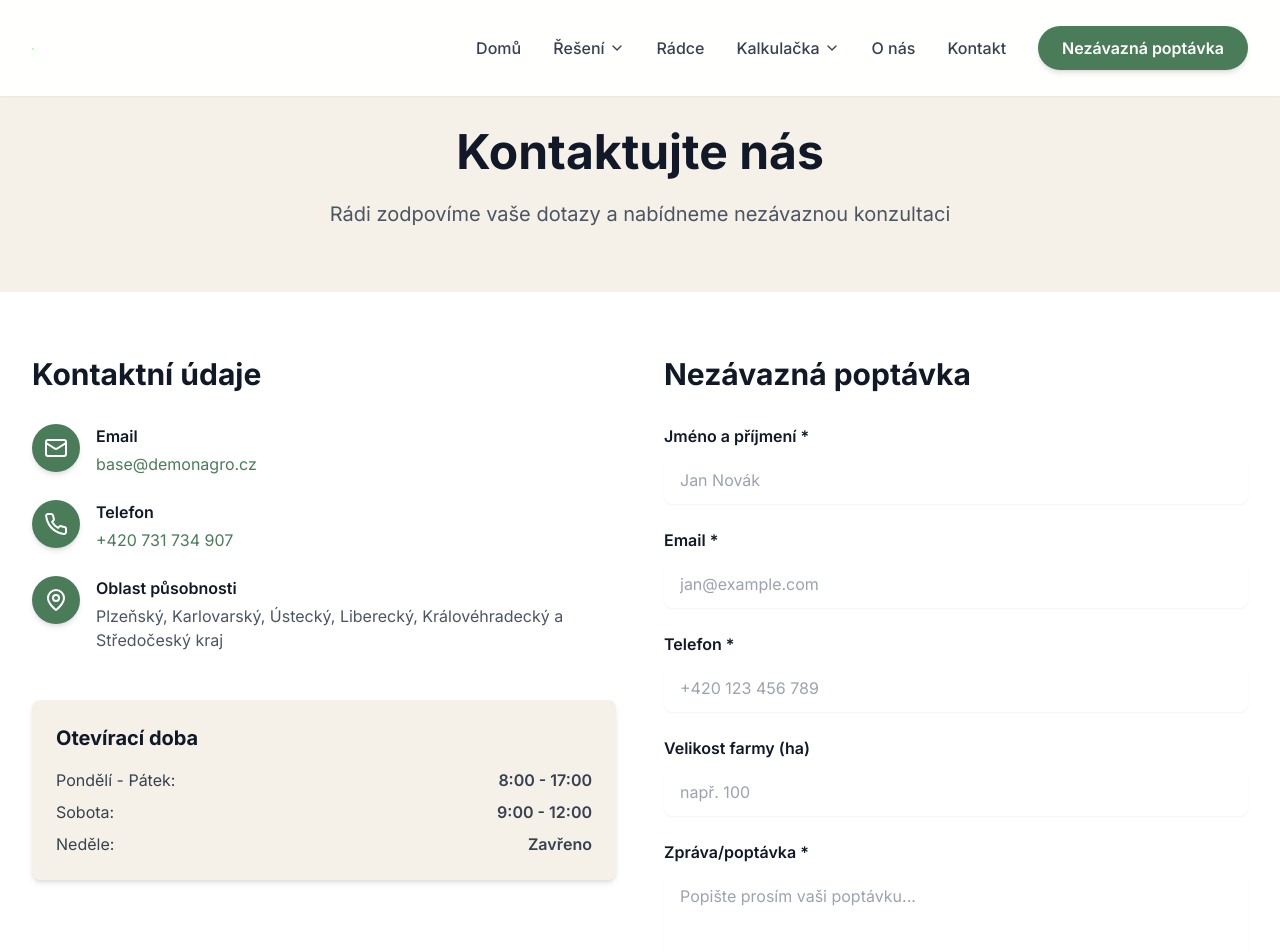
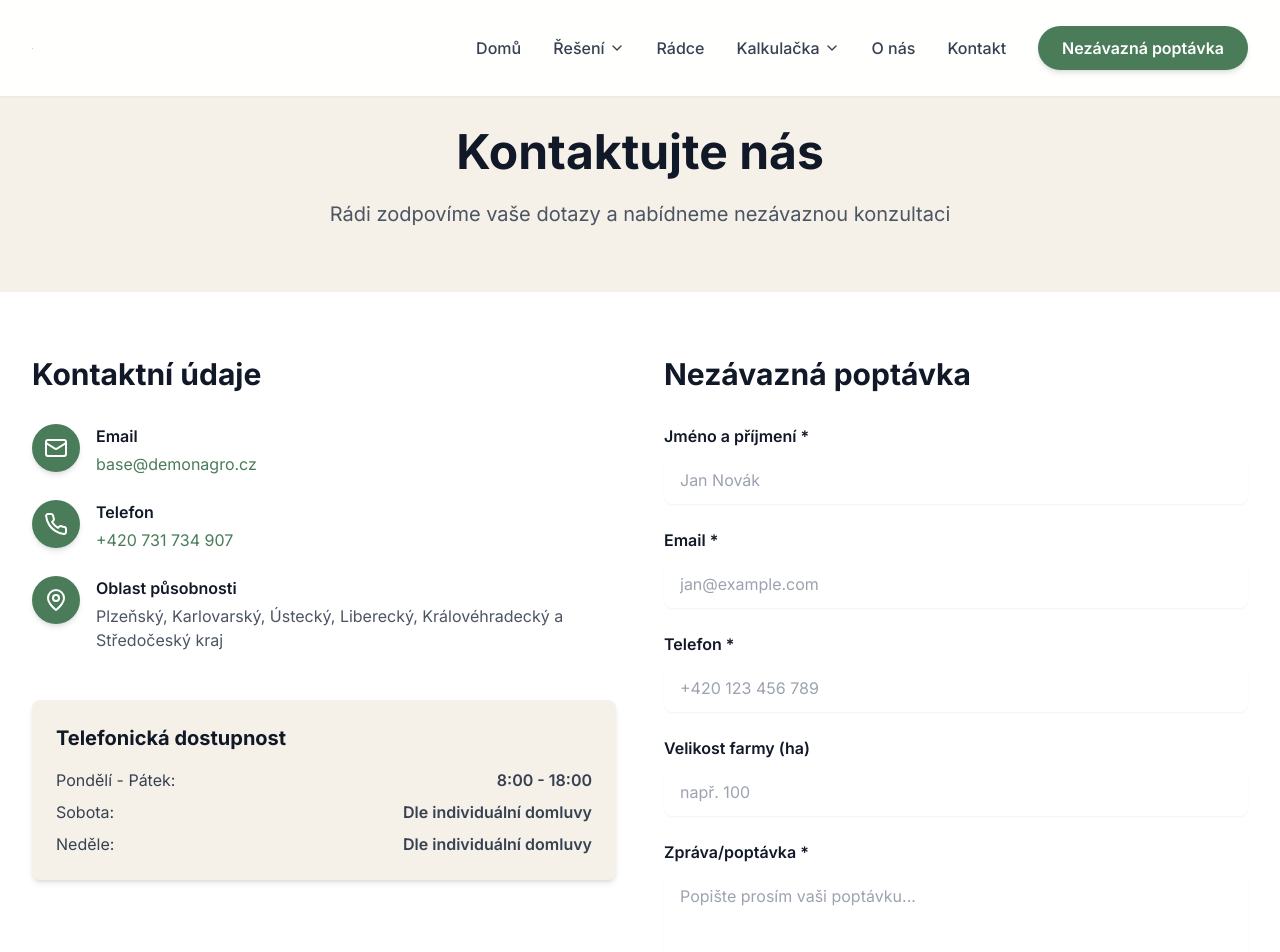
Before and after one commit to pavelbase/demon-agro-web-1.3, a Next.js app in the folder demon-agro/: page /kontakt in a window 1280 px wide. Shown: the top 952 px of the page. Built offline with nearby package versions, Linux system fonts and the light colour scheme.

Commit message:
Update contact page hours and availability
Co-authored-by: base.pavel.29 <base.pavel.29@gmail.com>

```diff
--- a/demon-agro/app/kontakt/page.tsx
+++ b/demon-agro/app/kontakt/page.tsx
@@ -164,20 +164,20 @@ export default function KontaktPage() {
 
               <div className="mt-12 bg-[#F5F1E8] p-6 rounded-lg shadow-md">
                 <h3 className="text-xl font-bold text-gray-900 mb-4">
-                  Otevírací doba
+                  Telefonická dostupnost
                 </h3>
                 <div className="space-y-2 text-gray-700">
                   <div className="flex justify-between">
                     <span>Pondělí - Pátek:</span>
-                    <span className="font-semibold">8:00 - 17:00</span>
+                    <span className="font-semibold">8:00 - 18:00</span>
                   </div>
                   <div className="flex justify-between">
                     <span>Sobota:</span>
-                    <span className="font-semibold">9:00 - 12:00</span>
+                    <span className="font-semibold">Dle individuální domluvy</span>
                   </div>
                   <div className="flex justify-between">
                     <span>Neděle:</span>
-                    <span className="font-semibold">Zavřeno</span>
+                    <span className="font-semibold">Dle individuální domluvy</span>
                   </div>
                 </div>
               </div>
```
